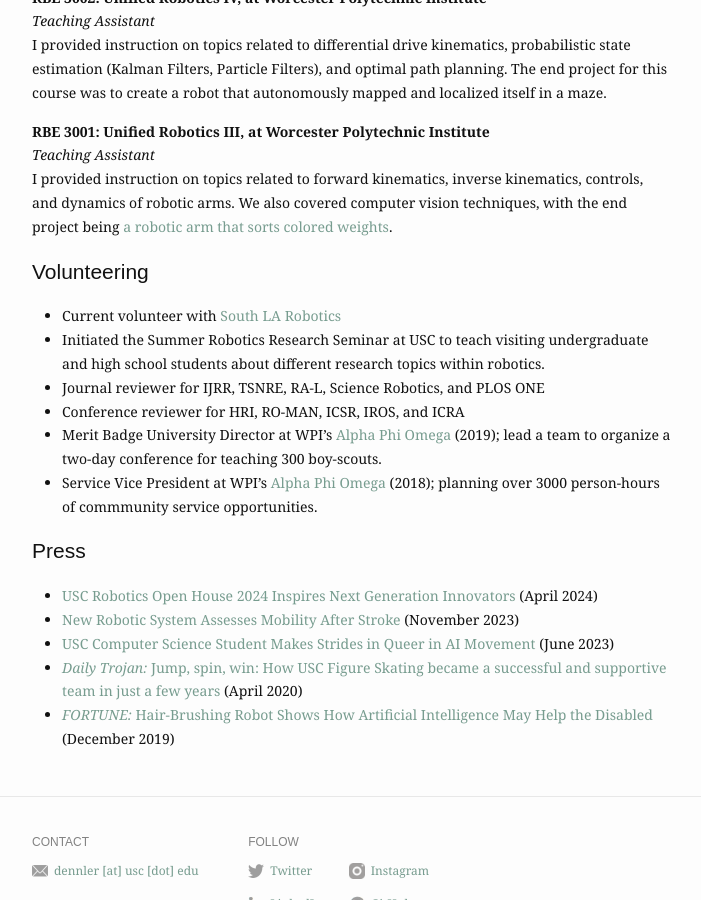
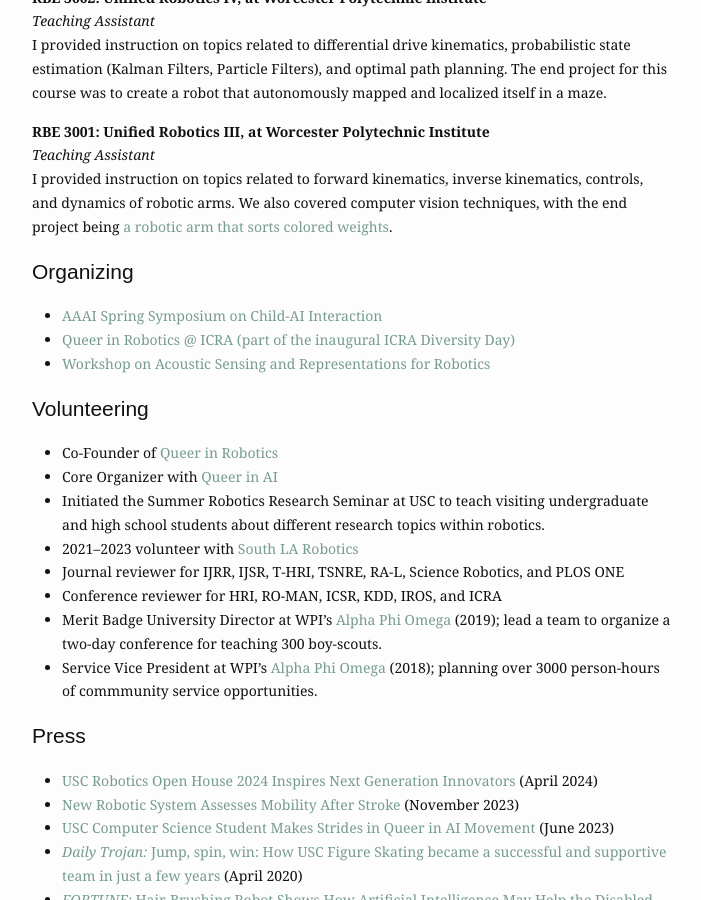
Before and after one commit to ndennler/ndennler.github.io, a Jekyll site: the page built from outreach.md, in a window 1280 px wide and 900 px high, scrolled down 440 px. Shown: the whole window, without its empty margins (288-989 px from the left). Built offline with Jekyll 4.4.1, drawn with Linux system fonts in a browser that asks for light colours.

Commit message:
Update outreach.md

```diff
--- a/outreach.md
+++ b/outreach.md
@@ -28,15 +28,20 @@
 I provided instruction on topics related to forward kinematics, inverse kinematics, controls, and dynamics of robotic arms. We also covered computer vision techniques, with the end project being <a href="https://youtu.be/BBPJMZfkOqI">a robotic arm that sorts colored weights</a>.
 </p>
 
+## Organizing
+- [AAAI Spring Symposium on Child-AI Interaction](https://sites.google.com/iu.edu/childai-aaai2025/home)
+- [Queer in Robotics @ ICRA (part of the inaugural ICRA Diversity Day)](https://sites.google.com/view/queerinrobotics/events/queer-in-robotics-icra-2024?authuser=0)
+- [Workshop on Acoustic Sensing and Representations for Robotics](https://sites.google.com/view/roboacoustics)
+
 ## Volunteering
-- Current volunteer with <a href="https://www.southlarobotics.com/"> South LA Robotics</a>
+- Co-Founder of <a href="https://sites.google.com/view/queerinrobotics/">Queer in Robotics</a>
+- Core Organizer with <a href="https://www.queerinai.com/">Queer in AI</a>
 - Initiated the Summer Robotics Research Seminar at USC to teach visiting undergraduate and high school students about different research topics within robotics.
-- Journal reviewer for IJRR, TSNRE, RA-L, Science Robotics, and PLOS ONE
-- Conference reviewer for HRI, RO-MAN, ICSR, IROS, and ICRA
+- 2021–2023 volunteer with <a href="https://www.southlarobotics.com/"> South LA Robotics</a>
+- Journal reviewer for IJRR, IJSR, T-HRI, TSNRE, RA-L, Science Robotics, and PLOS ONE
+- Conference reviewer for HRI, RO-MAN, ICSR, KDD, IROS, and ICRA
 - Merit Badge University Director at WPI's <a href="https://users.wpi.edu/~apo/">Alpha Phi Omega</a> (2019); lead a team to organize a two-day conference for teaching 300 boy-scouts.
 - Service Vice President at WPI's <a href="https://users.wpi.edu/~apo/">Alpha Phi Omega</a> (2018); planning over 3000 person-hours of commmunity service opportunities.
-
-
 
 ## Press
 * <a href="https://viterbischool.usc.edu/news/2024/04/usc-robotics-open-house-2024-inspires-next-generation-innovators/"> USC Robotics Open House 2024 Inspires Next Generation Innovators </a> (April 2024)
```
